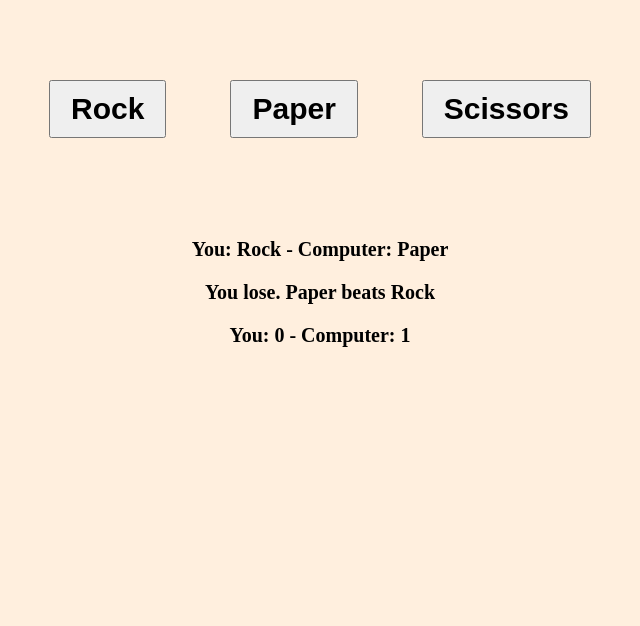
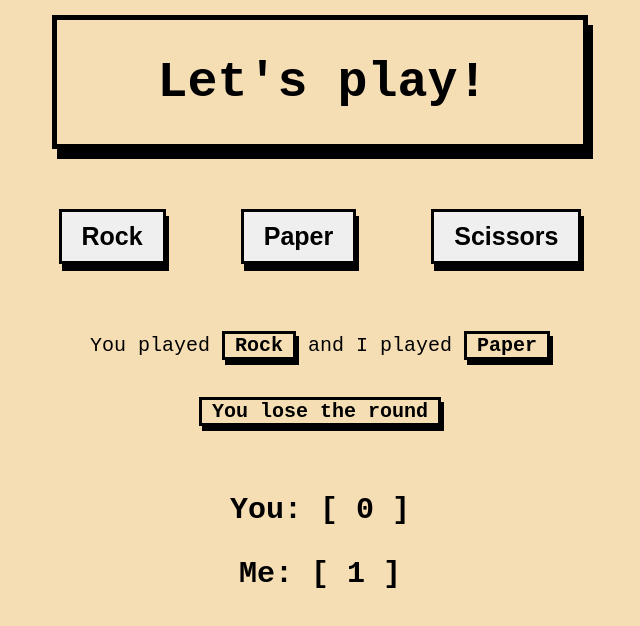
Before and after one commit to Golannnnn/rock_paper_scissors, a plain HTML site: page index.html in a window 1280 px wide. Both pictures are taken after a click on the button "Rock". Shown: the whole page, without its empty margins (320-960 px from the left). Drawn offline with Linux system fonts and the light colour scheme.

Commit message:
finalized the UI by changing and adding code to the html, css and javascript and renamed the .css and .js files

```diff
--- /dev/null
+++ b/index.css
@@ -0,0 +1,70 @@
+body {
+    height: 100vh;
+    width: 100vw;
+    margin: 0;
+    padding: 0;
+    background-color: wheat;
+    color: black;
+    font-family: 'Courier New', Courier, monospace;
+}
+
+main {
+    display: flex;
+    flex-direction: column;
+    flex-shrink: 3;
+    justify-content: center;
+    align-content: center;
+    align-items: center;
+}
+
+header {
+    margin: 15px 10px 30px 10px;
+    padding: 0px 95px 0px 100px;
+    border: 5px solid;
+    box-shadow: 5px 10px;
+    font-size: 25px;
+}
+
+#buttons {
+    margin: 0px 0px 20px 0px;
+    font-size: 25px;
+    font-weight: 900;
+}
+
+button {
+    padding: 0px 15px 0px 15px;
+    border: 3px solid;
+    box-shadow: 3px 7px;
+    font-size: 25px;
+}
+
+button:hover {
+    box-shadow: 2px 6px;
+    font-size: 27px;
+}
+
+#rockButton, #paperButton, #scissorsButton {
+    font-weight: 900;
+    margin: 30px;
+    padding: 10px 20px 10px 20px;
+}
+
+#gameOutput {
+    text-align: center;
+    font-size: 20px;
+}
+
+#playerScoreText, #compScoreText, #endResult {
+    font-size: 30px;
+    font-weight: bold;
+}
+
+#playerScoreText {
+    margin-top: 70px;
+}
+
+.textBorder {
+    border: 3px solid;
+    padding: 0px 10px 0px 10px;
+    box-shadow: 3px 5px;
+}
--- a/index.html
+++ b/index.html
@@ -1,26 +1,30 @@
 <!DOCTYPE html>
 <html lang='en'>
 <head>
-    <link rel="stylesheet" type="text/css" href="style.css">
+    <link rel="stylesheet" type="text/css" href="index.css">
     <meta charset='UTF-8'>
     <meta http-equiv='X-UA-Compatible' content='IE=edge'>
     <meta name='viewport' content='width=device-width, initial-scale=1.0'>
     <title>Rock, paper or scissors</title>
 </head>
-
 <body>
-    <div class="container">
-        <div class="buttons">
-            <button id="rock">Rock</button>
-            <button id="paper">Paper</button>
-            <button id="scissors">Scissors</button>
-        </div>
-        <div id="roundText">
+    <main>
+        <header>
+            <h1>Let's play!</h1>
+        </header>
+        <section id="buttons">
+            <button type="button" id='rockButton' onclick='buttonChoice(this)' value='Rock'>Rock</button>
+            <button type="button" id='paperButton' onclick='buttonChoice(this)' value='Paper'>Paper</button>
+            <button type="button" id='scissorsButton' onclick='buttonChoice(this)' value='Scissors'>Scissors</button>
+        </section>
+        <section id="gameOutput">
             <p id="selection"></p>
             <p id="result"></p>
-            <p id="score"></p>
-        </div>
-    </div>
-    <script src="javascript.js" defer></script>
+            <p id="endResult"></p>
+            <p id="playerScoreText"></p>
+            <p id="compScoreText"></p>
+        </section>
+    </main>
+    <script src="index.js" defer></script>
 </body>
 </html>
--- /dev/null
+++ b/index.js
@@ -0,0 +1,79 @@
+// I declared all my variables in the beginning so the rest of the code looks cleaner
+const buttons = document.querySelector('#buttons');
+const rockButton = document.querySelector('#rockButton');
+const paperButton = document.querySelector('#paperButton');
+const scissorsButton = document.querySelector('#scissorsButton');
+const gameOutput = document.querySelector('#gameOutput');
+const selection = document.querySelector('#selection');
+const result = document.querySelector('#result');
+const endResult = document.querySelector('#endResult');
+const playerScoreText = document.querySelector('#playerScoreText');
+const compScoreText = document.querySelector('#compScoreText');
+
+let playerScore = 0;
+let compScore = 0;
+
+function computerPlay() {
+    let selection = ['Rock', 'Paper', 'Scissors']
+    return selection[Math.floor(Math.random() * selection.length)]
+}
+
+function endOfGame() {
+    const resetBtn = document.createElement("BUTTON");
+    const textResetBtn = document.createTextNode("Reset");
+    resetBtn.style.cssText = 'font-size: 30px; padding: 10px 20px 10px 20px; font-weight: bold; margin-top: 20px';
+    resetBtn.appendChild(textResetBtn);
+    gameOutput.appendChild(resetBtn);
+    resetBtn.addEventListener("click", function () {
+        window.location.reload(true);
+    });
+    buttons.remove();
+}
+
+function buttonChoice(el) {
+    rockButton.disabled = true;
+    setTimeout(function () {
+        rockButton.disabled = false;
+    }, 1100);
+
+    paperButton.disabled = true;
+    setTimeout(function () {
+        paperButton.disabled = false;
+    }, 1100);
+
+    scissorsButton.disabled = true;
+    setTimeout(function () {
+        scissorsButton.disabled = false;
+    }, 1100);
+
+    let playerSelection = el.value
+    const computerSelection = computerPlay();
+
+    if (playerSelection == 'Rock' && computerSelection == 'Scissors' ||
+        playerSelection == 'Paper' && computerSelection == 'Rock' ||
+        playerSelection == 'Scissors' && computerSelection == 'Paper') {
+        playerScore = ++playerScore;
+        selection.innerHTML = `You played <b><span class="textBorder">${playerSelection}</b></span> and I played <b><span class="textBorder">${computerSelection}</span></b><br>`;
+        result.innerHTML = `<br><b><span class="textBorder">You won the round!</span></b>`;
+    } else if (playerSelection == computerSelection) {
+        selection.innerHTML = `You played <b><span class="textBorder">${playerSelection}</b></span> and I played <b><span class="textBorder">${computerSelection}</span></b><br>`;
+        result.innerHTML = `<br><b><span class="textBorder">It is a tie</span></b>`;
+    } else {
+        compScore = ++compScore;
+        selection.innerHTML = `You played <b><span class="textBorder">${playerSelection}</b></span> and I played <b><span class="textBorder">${computerSelection}</span></b><br>`;
+        result.innerHTML = `<br><b><span class="textBorder">You lose the round</span></b>`;
+    }
+
+    playerScoreText.innerHTML = `You: [ ${playerScore} ]`;
+    compScoreText.innerHTML = `Me: [ ${compScore} ]`;
+
+    if (playerScore === 5 || playerScore > 5) {
+        result.innerHTML = ` `;
+        endResult.innerHTML = `<br><b><span class="textBorder">You won the game</span></b> `;
+        endOfGame();
+    } else if (compScore === 5 || compScore > 5) {
+        result.innerHTML = ` `;
+        endResult.innerHTML = `<br><b><span class="textBorder">You lost the game</span></b> `;
+        endOfGame();
+    }
+}
--- a/javascript.js
+++ /dev/null
@@ -1,69 +0,0 @@
-
-/*
-
-with every click
-    create a paragraph that says:
-        You: ${playerSelection}
-        - Computer: ${computerSelection}
-            at the end of the round remove the text
-
-under that create another paragraph w/ the text:
-    Your score: ${playerScore} and computer score: ${compScore}
-        that updates after every round
-
-*/
-
-const roundText = document.querySelector('#roundText');
-const selection = document.querySelector('#selection');
-const result = document.querySelector('#result');
-const score = document.querySelector('#score');
-
-
-document.getElementById("rock").addEventListener("click", function () {
-    let playerSelection = 'Rock';
-    const computerSelection = computerPlay();
-    selection.textContent = `You: ${playerSelection} - Computer: ${computerSelection}`;
-    playRound(playerSelection, computerSelection);
-});
-
-document.getElementById("paper").addEventListener("click", function () {
-    let playerSelection = 'Paper';
-    const computerSelection = computerPlay();
-    selection.textContent = `You: ${playerSelection} - Computer: ${computerSelection}`;
-    playRound(playerSelection, computerSelection);
-});
-
-document.getElementById("scissors").addEventListener("click", function () {
-    let playerSelection = 'Scissors';
-    const computerSelection = computerPlay();
-    selection.textContent = `You: ${playerSelection} - Computer: ${computerSelection}`;
-    playRound(playerSelection, computerSelection);
-});
-
-//random computer output
-function computerPlay() {
-    let selection = ['Rock', 'Paper', 'Scissors']
-    return selection[Math.floor(Math.random() * selection.length)]
-}
-
-let playerScore = 0;
-let compScore = 0;
-
-//round function
-function playRound(playerSelection, computerSelection) {
-
-
-    if (playerSelection == 'Rock' && computerSelection == 'Scissors' ||
-        playerSelection == 'Paper' && computerSelection == 'Rock' ||
-        playerSelection == 'Scissors' && computerSelection == 'Paper') {
-        playerScore = ++playerScore;
-        result.textContent = `You won! ${playerSelection} beats ${computerSelection}`;
-    } else if (playerSelection == computerSelection) {
-        result.textContent = `It is a tie`;
-    } else {
-        compScore = ++compScore;
-        result.textContent = `You lose. ${computerSelection} beats ${playerSelection}`;
-    }
-
-    score.textContent = `You: ${playerScore} - Computer: ${compScore}`;
-}
--- a/style.css
+++ /dev/null
@@ -1,32 +0,0 @@
-body {
-    height: 100%;
-    margin: 0;
-    padding: 0;
-    background-color: #ffefde;
-}
-
-.container {
-    display: flex;
-    flex-direction: column;
-}
-
-.buttons {
-    align-self: center;
-    justify-self: center;
-    margin: 50px 0px 50px 0px;
-}
-
-button {
-    font-size: 30px;
-    font-weight: 900;
-    margin: 30px;
-    padding: 10px 20px 10px 20px;
-}
-
-#roundText {
-    align-self: center;
-    justify-self: center;
-    text-align: center;
-    font-size: 20px;
-    font-weight: bold;
-}
```
